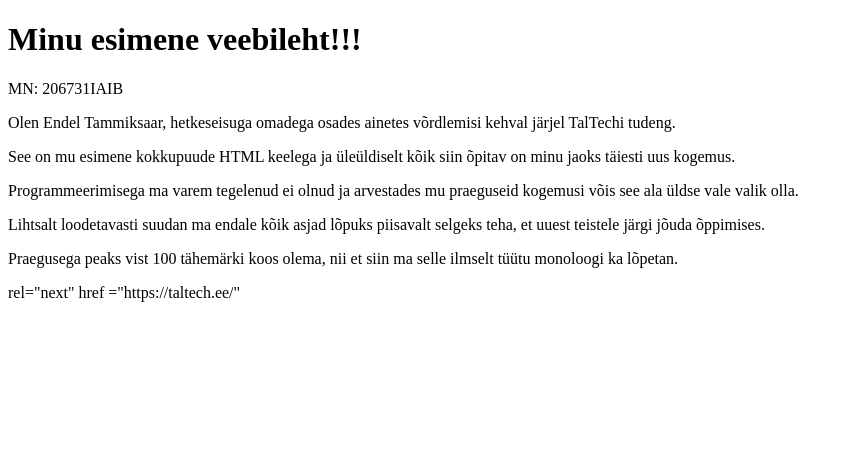
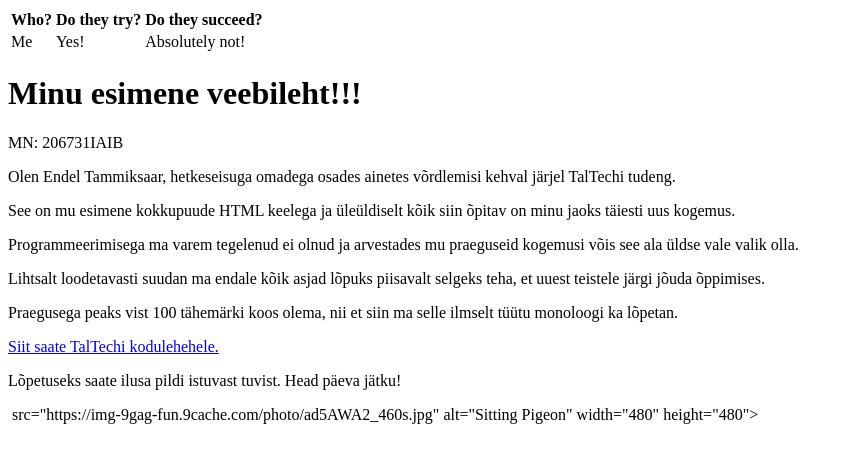
Before and after one commit to EnTamm/EnTamm.github.io, a plain HTML site: page index.html in a window 1280 px wide. Shown: the whole page, without its empty margins (0-853 px from the left). Drawn offline with Linux system fonts and the light colour scheme.

Commit message:
Update index.html

```diff
--- a/index.html
+++ b/index.html
@@ -1,6 +1,18 @@
 <!DOCTYPE html>
 <html>
 <body>
+<table>
+  <tr>
+    <th>Who?</th>
+    <th>Do they try?</th>
+    <th/>Do they succeed?</th>
+  </tr>
+  <tr>
+    <td>Me</td>
+    <td>Yes!</td>
+    <td>Absolutely not!</td>
+  </tr>
+</table>
 <h1>Minu esimene veebileht!!!</h1>
 <p>MN: 206731IAIB</p>
 <p>Olen Endel Tammiksaar, hetkeseisuga omadega osades ainetes võrdlemisi kehval järjel TalTechi tudeng.</p>
@@ -8,6 +20,8 @@
 <p>Programmeerimisega ma varem tegelenud ei olnud ja arvestades mu praeguseid kogemusi võis see ala üldse vale valik olla.</p>
 <p>Lihtsalt loodetavasti suudan ma endale kõik asjad lõpuks piisavalt selgeks teha, et uuest teistele järgi jõuda õppimises.</p>
 <p>Praegusega peaks vist 100 tähemärki koos olema, nii et siin ma selle ilmselt tüütu monoloogi ka lõpetan.</p>
-  <link> rel="next" href ="https://taltech.ee/" </link>
+  <a href="https://taltech.ee/">Siit saate TalTechi kodulehehele.</a>
+<p>Lõpetuseks saate ilusa pildi istuvast tuvist. Head päeva jätku!</p>
+  <img> src="https://img-9gag-fun.9cache.com/photo/ad5AWA2_460s.jpg" alt="Sitting Pigeon" width="480" height="480">
 </body>
 </html>
```
